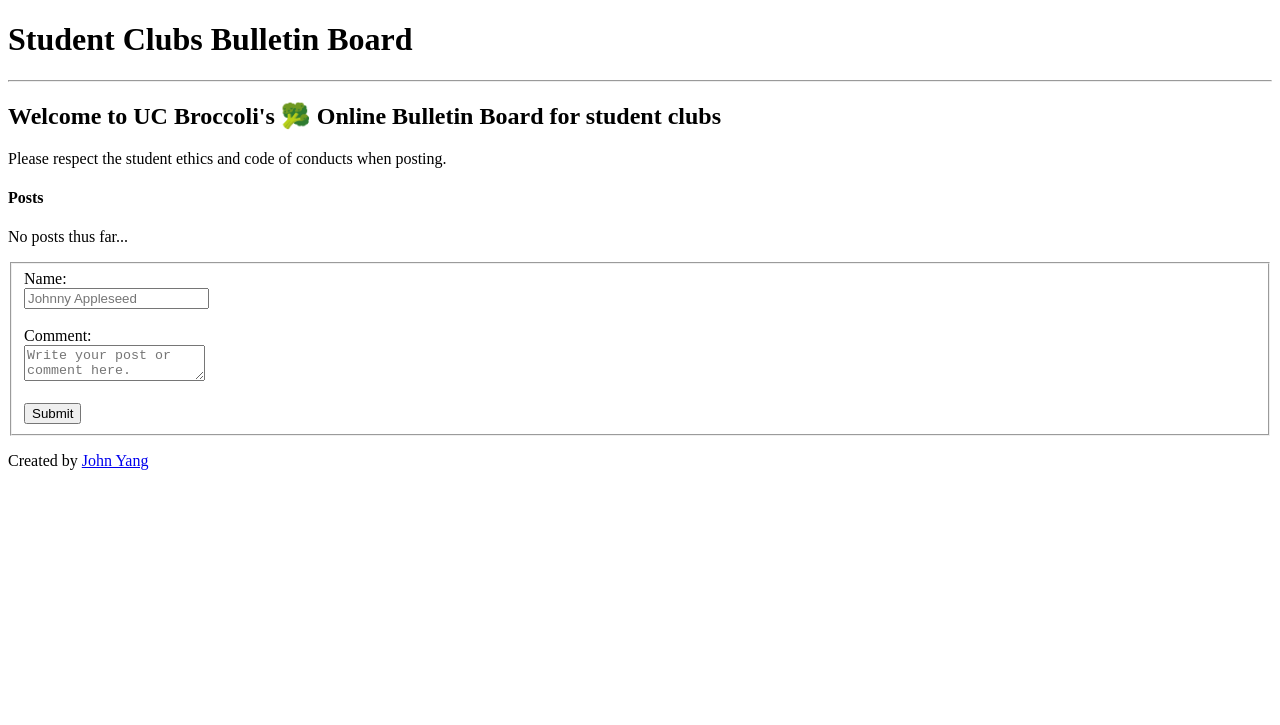
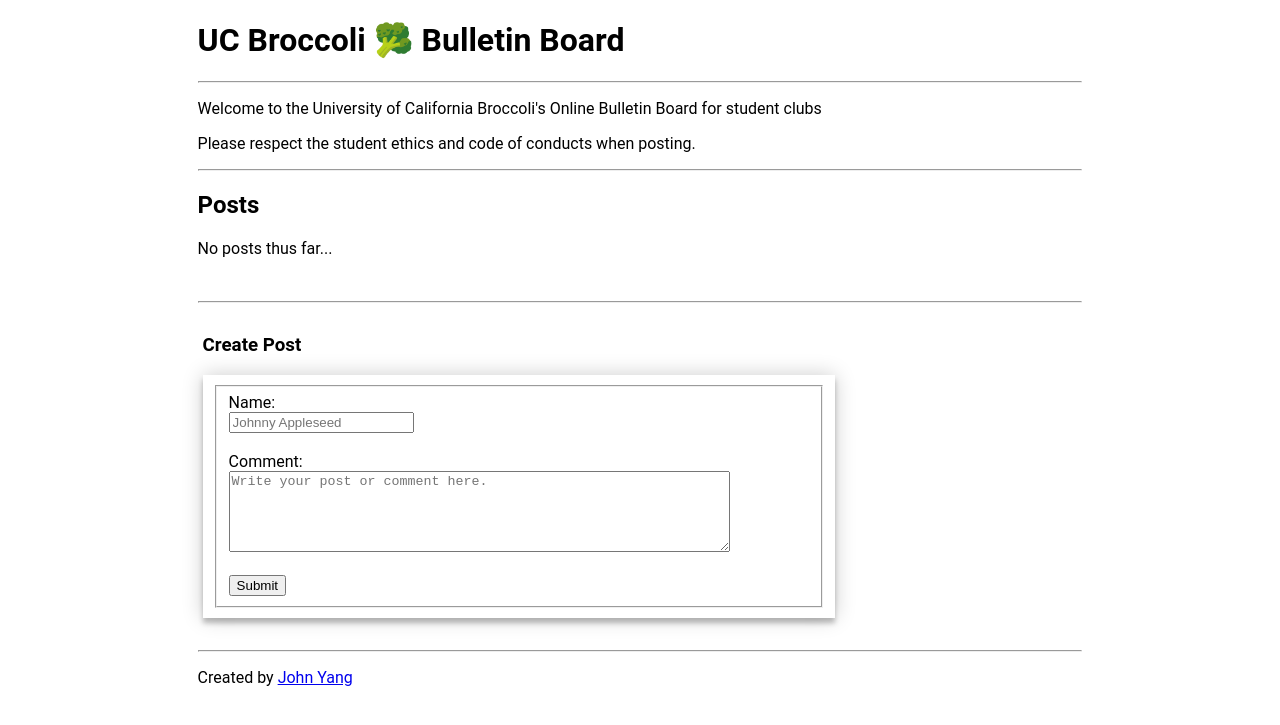
Before and after one commit to john-b-yang/course-dev, a Flask app: page / in a window 1280 px wide. Shown: the top 725 px of the page. Run offline with Flask 2, Linux system fonts and the light colour scheme; data that the repository does not hold is empty.

Commit message:
[CS 161] Stored XSS: Web app done

```diff
--- a/cs161/stored-xss/requirements.txt
+++ b/cs161/stored-xss/requirements.txt
@@ -0,0 +1 @@
+Flask==0.10.1
--- a/cs161/stored-xss/static/style.css
+++ b/cs161/stored-xss/static/style.css
@@ -0,0 +1,18 @@
+.container {
+    font-family: "Roboto", sans-serif;
+    margin: auto;
+    width: 70%;
+}
+
+.page {
+    /* margin: auto; */
+    padding: 5px;
+}
+
+.wrapper {
+    background: white;
+    box-shadow: 0 0 20px 0 rgba(0,0,0,0.2), 0 5px 5px 0 rgba(0,0,0,0.24);
+    padding: 10px;
+    position: relative;
+    width: 70%;
+}
--- a/cs161/stored-xss/templates/base.html
+++ b/cs161/stored-xss/templates/base.html
@@ -8,12 +8,13 @@
     <link rel="stylesheet" href="/static/style.css"/>
 </head>
 <body>
-    <div>
+    <div class="container">
         {% block content %}
         {% endblock %}
+        <br><hr />
+        <footer>
+            <p>Created by <a href="http://john-b-yang.github.io/">John Yang</a></p>
+        </footer>
     </div>
-    <footer class="container">
-        <p>Created by <a href="http://john-b-yang.github.io/">John Yang</a></p>
-    </footer>
 </body>
 </html>
--- a/cs161/stored-xss/templates/index.html
+++ b/cs161/stored-xss/templates/index.html
@@ -1,41 +1,49 @@
 {% extends 'base.html' %}
 {% block content %}
 <header>
-    <h1>Student Clubs Bulletin Board</h1>
+    <h1>UC Broccoli 🥦 Bulletin Board</h1>
     <hr />
 </header>
 
 <div>
-    <section>
-        <h2>Welcome to UC Broccoli's 🥦 Online Bulletin Board for student clubs</h2>
+    <div>
+        <p>Welcome to the University of California Broccoli's Online Bulletin Board for student clubs</p>
         <p>Please respect the student ethics and code of conducts when posting.</p>
-    </section>
+    </div>
+    <hr />
 
-    <section>
-        <h4>Posts</h4>
+    <h2>Posts</h2>
     {% if not posts %}
     <p>No posts thus far...</p>
-        {% else %}
+    {% endif %}
+
+    {% for post in posts %}
+    <div>
+        <p><i>{{ post.name }}</i> says: {{ post.comment }}</p>
+    </div>
+    {% endfor %}
+
+    {% if posts %}
     <form id="clear" action="{{ url_for('clear') }}" method="post">
         <input value="Clear Posts" type="submit"/>
     </form>
     {% endif %}
+    <br>
+    <hr />
 
-        {% for post in posts %}
-            <div>
-                <p><b>{{ post.name }}</b> says: {{ post.comment }}</p>
-            </div>
-        {% endfor %}
-    </section>
-
+    <div class="page">
+        <h3>Create Post</h3>
+        <div class="wrapper">
             <form id="comment" action="{{ url_for('comment') }}" method="post">
                 <fieldset>
                     <label for="name">Name:</label><br>
                     <input type="text" id="name" name="name" placeholder="Johnny Appleseed"><br><br>
                     <label for="comment">Comment:</label><br>
-            <textarea type="text" id="comment" name="comment" placeholder="Write your post or comment here."></textarea><br><br>
+                    <textarea type="text" id="comment" name="comment" placeholder="Write your post or comment here." rows="5" cols="60"></textarea><br><br>
                     <input type="submit" value="Submit">
                 </fieldset>
             </form>
         </div>
+    </div>
+</div>
 {% endblock %}
```
Also changed, not shown: cs161/stored-xss/README.md. Lines whose indentation alone changed are shown as unchanged.
